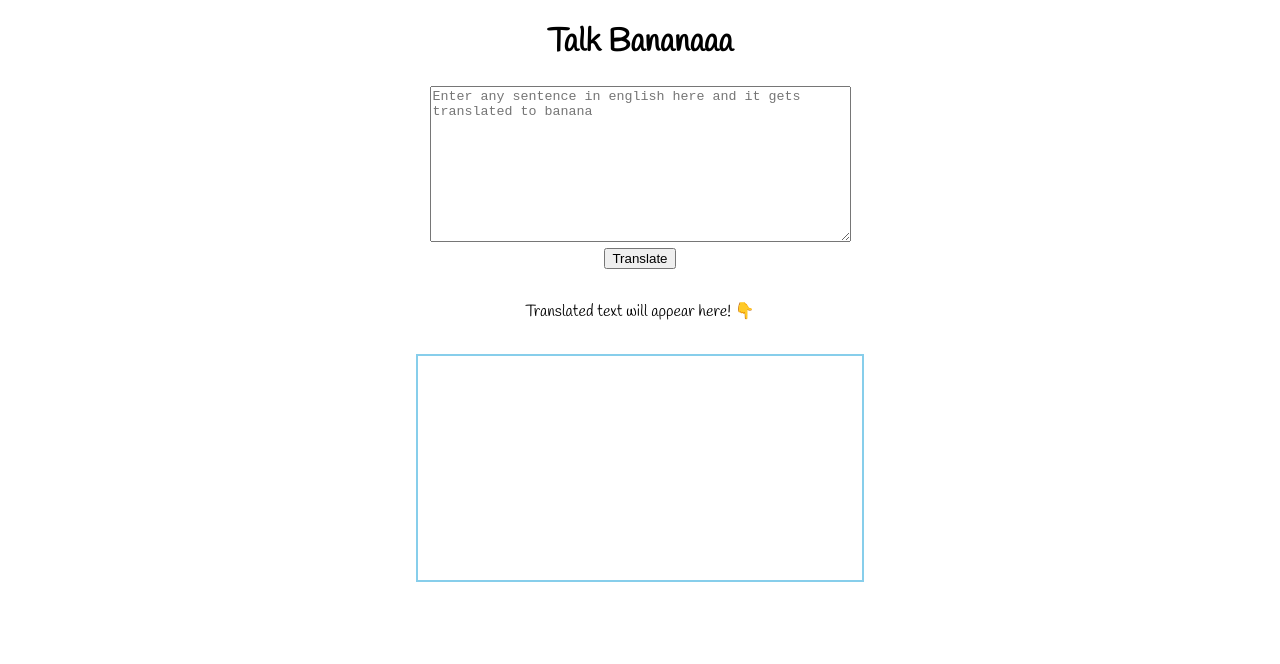
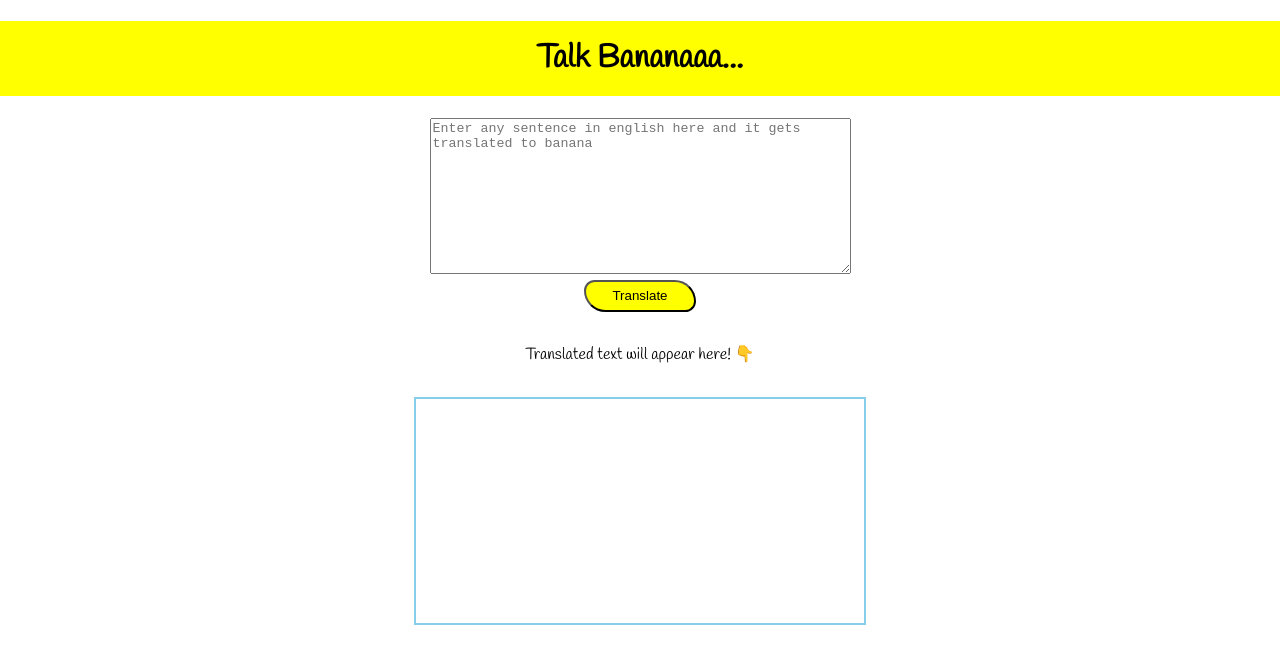
Before and after one commit to meenank/minion-translator-app, a plain HTML site: page index.html in a window 1280 px wide. Drawn offline with Linux system fonts and the light colour scheme.

Commit message:
style changes

```diff
--- a/index.html
+++ b/index.html
@@ -10,7 +10,7 @@
 </head>
 
 <body>
-    <h1>Talk Bananaaa</h1>
+    <h1>Talk Bananaaa...</h1>
 
     <textarea name="english-input" id="txt-input" cols="50" rows="10" placeholder="Enter any sentence in english here and it gets translated to banana"></textarea>
     <!--  -->
--- a/styles.css
+++ b/styles.css
@@ -2,19 +2,28 @@
 body {
     text-align: center;
     font-family: 'Handlee';
+    margin: 0;
+}
+
+h1 {
+    padding: 1rem 0rem;
+    background-color: yellow;
 }
 
 #engInput {
-    padding: 2rem;
     max-width: 50%;
     margin: auto;
     display: block;
+    padding: 2rem;
 }
 
 button {
     display: block;
-    max-width: 5rem;
+    width: 7rem;
+    height: 2rem;
     margin: auto;
+    border-radius: 1rem 2rem;
+    background-color: yellow;
     /* margin: 2rem 20rem 2rem 45rem; */
 }
 
```
